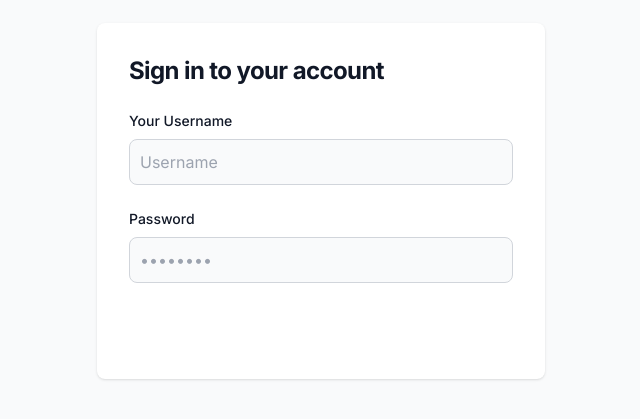
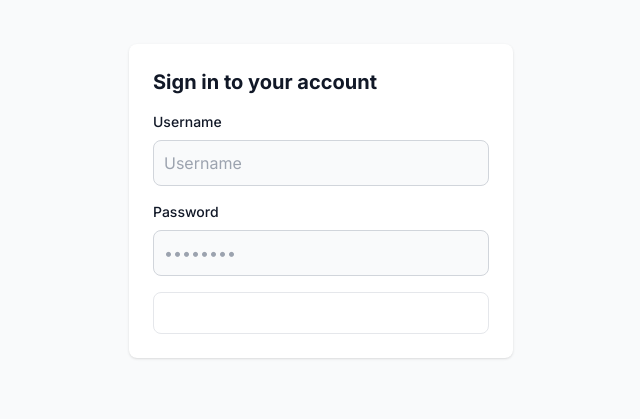
Before and after one commit to anksthakur/quiz, a Next.js app: page /adminlogin in a window 1280 px wide. Shown: the part 199-618 px from the top of the page, without its empty margins (319-959 px from the left). Built offline with nearby package versions, Linux system fonts and the light colour scheme.

Commit message:
adding some css in user page

```diff
--- a/src/app/adminlogin/page.tsx
+++ b/src/app/adminlogin/page.tsx
@@ -1,4 +1,4 @@
-"use client"
+"use client";
 import React, { useState } from 'react';
 import { useRouter } from 'next/navigation';
 
@@ -26,25 +26,24 @@ const Page = () => {
   };
 
   return (
-    <section className="bg-gray-50 dark:bg-gray-900 min-h-screen flex items-center justify-center">
-      <div className="w-full max-w-md bg-white rounded-lg shadow dark:bg-gray-800 dark:border-gray-700">
-        <div className="p-6 space-y-4 md:space-y-6 sm:p-8">
-          <h1 className="text-xl font-bold leading-tight tracking-tight text-gray-900 md:text-2xl dark:text-white">
+    <section className="bg-gray-50 dark:bg-gray-900 min-h-screen flex items-center justify-center p-4">
+      <div className="w-full max-w-sm bg-white rounded-lg shadow dark:bg-gray-800">
+        <div className="p-6 space-y-4">
+          <h1 className="text-xl font-bold text-gray-900 dark:text-white">
             Sign in to your account
           </h1>
 
-          <form className="space-y-4 md:space-y-6" onSubmit={handleSubmit}>
+          <form className="space-y-4" onSubmit={handleSubmit}>
             <div>
               <label htmlFor="username" className="block mb-2 text-sm font-medium text-gray-900 dark:text-white">
-                Your Username
+                Username
               </label>
               <input
                 type="text"
-                name="username"
                 id="username"
                 value={username}
                 onChange={(e) => setUsername(e.target.value)}
-                className="bg-gray-50 border border-gray-300 text-gray-900 rounded-lg focus:ring-primary-600 focus:border-primary-600 block w-full p-2.5 dark:bg-gray-700 dark:border-gray-600 dark:placeholder-gray-400 dark:text-white dark:focus:ring-blue-500 dark:focus:border-blue-500"
+                className="bg-gray-50 border border-gray-300 rounded-lg focus:ring-primary-600 focus:border-primary-600 block w-full p-2.5 dark:bg-gray-700 dark:border-gray-600 dark:placeholder-gray-400 dark:text-white"
                 placeholder="Username"
               />
             </div>
@@ -54,17 +53,16 @@ const Page = () => {
               </label>
               <input
                 type="password"
-                name="password"
                 id="password"
                 value={password}
                 onChange={(e) => setPassword(e.target.value)}
+                className="bg-gray-50 border border-gray-300 rounded-lg focus:ring-primary-600 focus:border-primary-600 block w-full p-2.5 dark:bg-gray-700 dark:border-gray-600 dark:placeholder-gray-400 dark:text-white"
                 placeholder="••••••••"
-                className="bg-gray-50 border border-gray-300 text-gray-900 rounded-lg focus:ring-primary-600 focus:border-primary-600 block w-full p-2.5 dark:bg-gray-700 dark:border-gray-600 dark:placeholder-gray-400 dark:text-white dark:focus:ring-blue-500 dark:focus:border-blue-500"
               />
             </div>
             <button
               type="submit"
-              className="w-full text-white bg-primary-600 hover:bg-primary-700 focus:ring-4 focus:outline-none focus:ring-primary-300 font-medium rounded-lg text-sm px-5 py-2.5 text-center dark:bg-primary-600 dark:hover:bg-primary-700 dark:focus:ring-primary-800"
+              className="w-full text-white border border-primary-600 bg-primary-600 hover:bg-primary-700 focus:ring-4 focus:outline-none focus:ring-primary-300 font-medium rounded-lg text-sm px-5 py-2.5"
             >
               Sign in
             </button>
--- a/src/app/page.tsx
+++ b/src/app/page.tsx
@@ -4,8 +4,10 @@ export default function Home() {
   return (
     <>
       <Navbar />
-      <div className="flex items-center justify-center min-h-screen bg-gray-50 dark:bg-gray-900">
-        <h1 className="text-3xl font-bold text-gray-900 dark:text-white">Welcome to Quiz App</h1>
+      <div className="flex items-center justify-center min-h-screen bg-gray-50 dark:bg-gray-900 p-4">
+        <h1 className="text-2xl md:text-3xl lg:text-4xl font-bold text-gray-900 dark:text-white text-center">
+          Welcome to Quiz App
+        </h1>
       </div>
     </>
   );
--- a/src/app/userlogin/page.tsx
+++ b/src/app/userlogin/page.tsx
@@ -4,10 +4,10 @@ import LoginForm from "../components/LoginForm";
 
 const Page = () => {
   return (
-    <section className="bg-gray-50 dark:bg-gray-900 min-h-screen flex items-center justify-center">
-      <div className="w-full max-w-md bg-white rounded-lg shadow dark:bg-gray-800 dark:border-gray-700">
-        <div className="p-6 space-y-4 md:space-y-6 sm:p-8 hover:bg-blue-600">
-          <h1 className="text-xl font-bold leading-tight tracking-tight text-gray-900 md:text-2xl dark:text-white text-center ">
+    <section className="bg-gray-100 dark:bg-gray-900 min-h-screen flex items-center justify-center p-4 sm:p-6 md:p-8">
+      <div className="w-full max-w-lg bg-white rounded-lg shadow-md dark:bg-gray-800 dark:border-gray-700">
+        <div className="p-6 sm:p-8 space-y-4 sm:space-y-6">
+          <h1 className="text-2xl font-bold text-gray-900 dark:text-white text-center">
             Sign in to your account
           </h1>
           <LoginForm />
```
